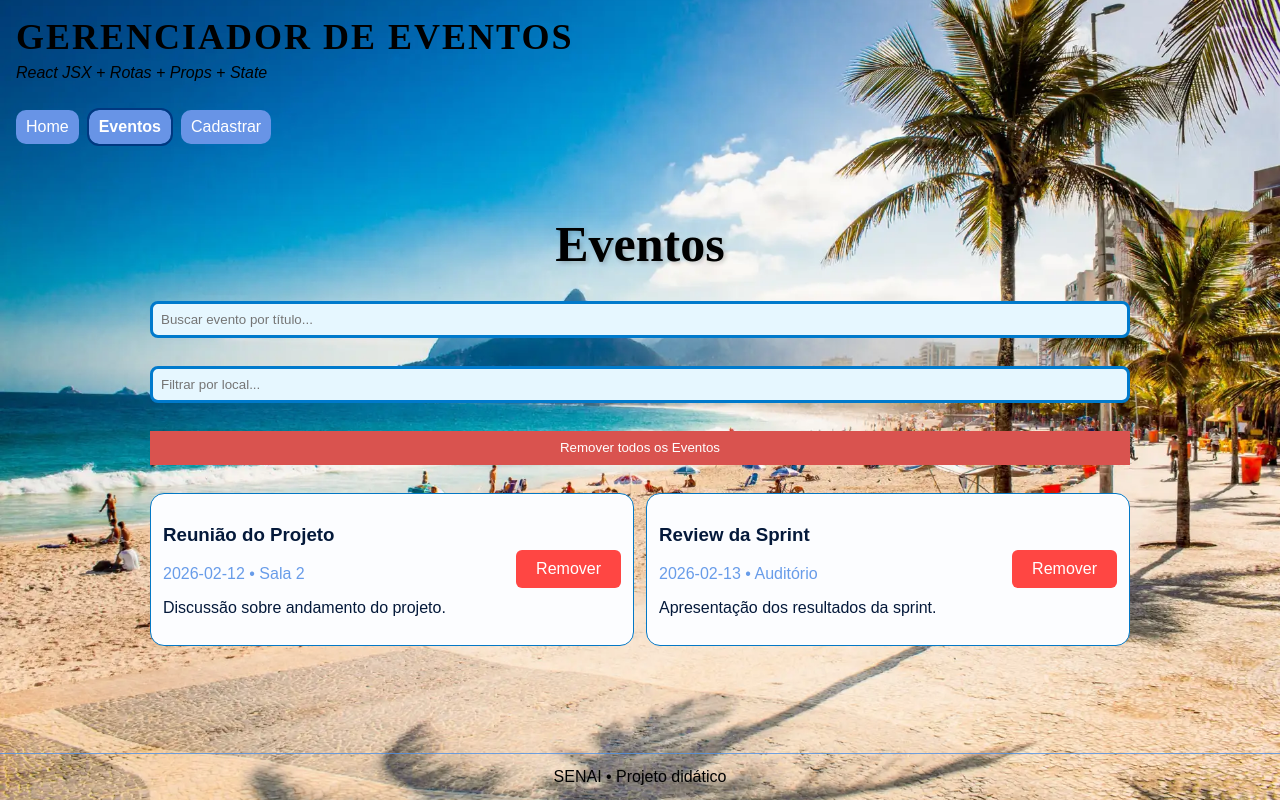
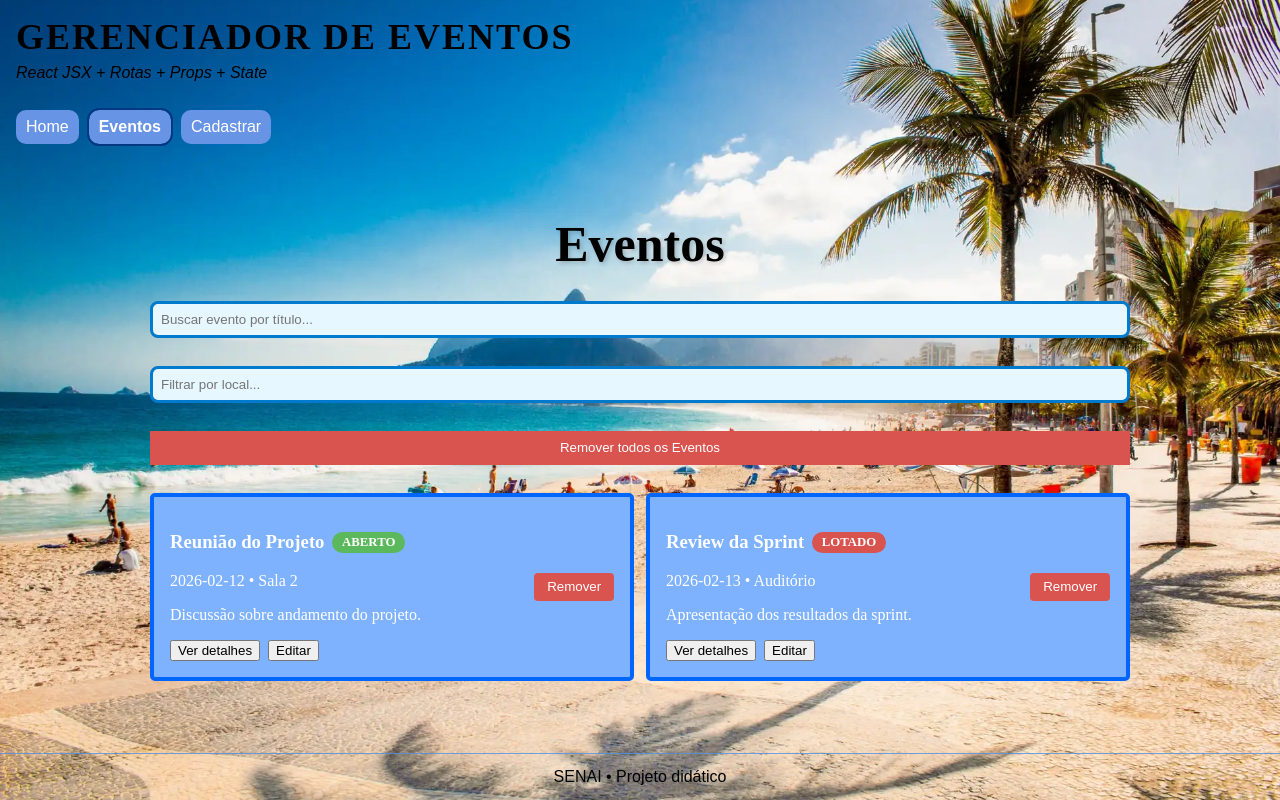
Before and after one commit to yona2512/aula-13-02-2026, a React (Create React App) app: page /Evento in a window 1280 px wide. Built offline with nearby package versions, Linux system fonts and the light colour scheme.

Commit message:
aula 27/03/2026

```diff
--- a/src/components/CardEvento.jsx
+++ b/src/components/CardEvento.jsx
@@ -1,38 +1,100 @@
 import React from "react";
-// ✅ (CORREÇÃO) Remova o import do Link porque não está sendo usado.
-// Isso evita o warning do ESLint: "'Link' is defined but never used"
-// import { Link } from "react-router-dom";
+import { useNavigate } from "react-router-dom";
 
-export default function CardEvento({ evento, onRemover, onEditar }) {
-  // ✅ Badge de status (aberto/lotado)
-  const temVagas = typeof evento.vagasRestantes === "number";
-  const lotado = temVagas && evento.vagasRestantes === 0;
+
+export default function CardEvento({ evento, onRemover }) {
+  const navigate = useNavigate(); //muda a página através do código
+
+
+  // Define valores padrão caso o evento não tenha informações
+  const status = evento?.status || "desconhecido";
+  const titulo = evento?.titulo || "Sem título";
+  const data = evento?.data || "Data não informada";
+  const local = evento?.local || "Local não informado";
+  const descricao = evento?.descricao || "";
+
+
+  // Define estilo do rótulo com cor dependendo do status
+  const badgeStyle = {
+    padding: "0.2rem 0.6rem",
+    borderRadius: "12px",
+    fontSize: "0.8rem",
+    fontWeight: "bold",
+    color: "#fff",
+    backgroundColor: status.toLowerCase() === "aberto" ? "#5cb85c" : "#d9534f",
+    marginLeft: "0.5rem"
+  };
+
 
   return (
-    <article className="card">
+    //estilo do card dos eventos
+    <article
+      className="card"
+      style={{
+        border: "4px solid #0066ff",
+        borderRadius: "5px",
+        padding: "1rem",
+        marginBottom: "1rem",
+        display: "flex",
+        justifyContent: "space-between",
+        alignItems: "center",
+        background:"#7eb2ff",
+        color: "#FFF",
+        fontFamily: "Bookman, URW Bookman L, serif"
+      }}
+    >
+      {/*informações no card */}
       <div>
-        <h3>{evento.titulo}</h3>
+        {/*estilo do titulo e status */}
+        <h3 style={{ display: "flex", alignItems: "center" }}>
+          {titulo}
 
-        {/* ✅ Badge aparece só se o evento tiver vagas configuradas */}
-        {temVagas && (
-          <span className={lotado ? "badge lotado" : "badge aberto"}>
-            {lotado ? "LOTADO" : "ABERTO"}
-          </span>
-        )}
 
-        {/* ✅ (CORREÇÃO) Não pode ter <p> dentro de <p>.
-            Troquei a estrutura: um <p> para data/local e outro para descrição (condicional). */}
-        <p className="muted">
-          {evento.data} • {evento.local}
-        </p>
+          {/*mostra status */}
+          <span style={badgeStyle}>{status.toUpperCase()}</span>
+        </h3>
 
-        {evento.descricao && (
-          <p className="descricao">{evento.descricao}</p>
-        )}
+
+        {/*mostra data e local */}
+        <p>{data} • {local}</p>
+
+
+        {/*mostra descrição */}
+        {descricao && <p>{descricao}</p>}
+
+
+
+
+        {/*botao detalhes */}
+        <button
+          onClick={() => navigate(`/evento/${evento?.id}`)}
+          style={{ marginRight: "0.5rem" }}
+        >
+          Ver detalhes
+        </button>
+
+
+        {/*botao editar */}
+        <button
+          onClick={() => navigate("/cadastrar", { state: { evento } })}
+        >
+          Editar
+        </button>
       </div>
 
-      {/* ✅ Remover continua igual */}
-      <button className="btn danger" onClick={() => onRemover(evento.id)}>
+
+      {/*botao remover */}
+      <button
+        onClick={() => evento?.id && onRemover(evento.id)}
+        style={{
+          backgroundColor: "#d9534f",
+          color: "#fff",
+          border: "none",
+          padding: "0.4rem 0.8rem",
+          borderRadius: "4px",
+          cursor: "pointer"
+        }}
+      >
         Remover
       </button>
     </article>
```
Also changed, not shown: src/routes/eventos.routes.js (+74 -22 lines).
